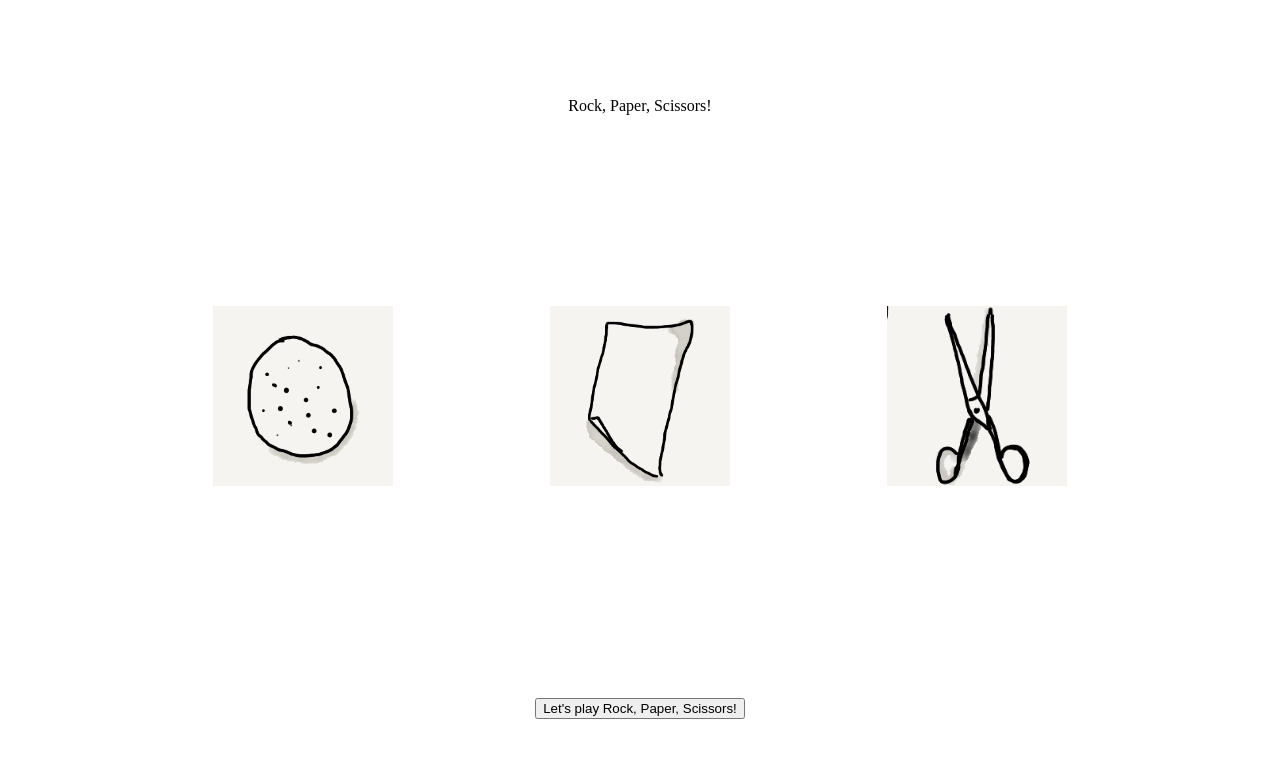
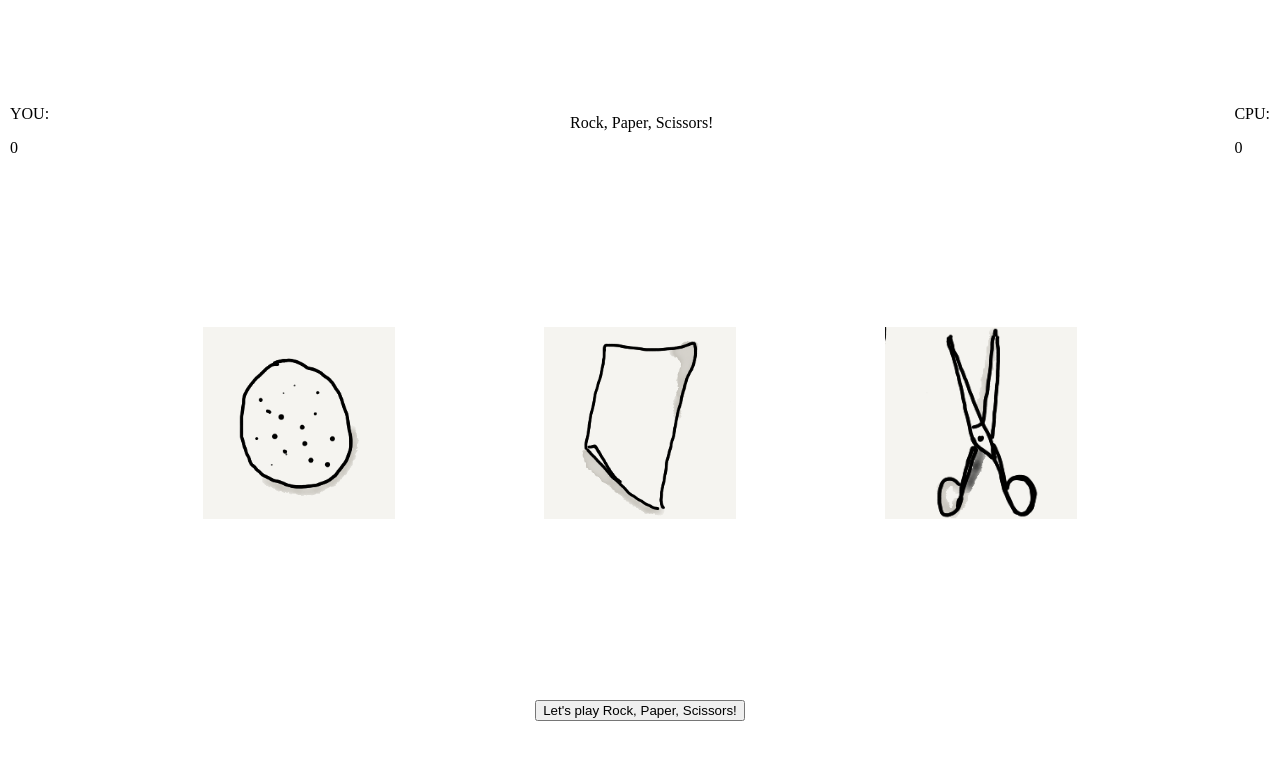
Before and after one commit to laurenskr/rockpaperscissors, a plain HTML site: page index.html in a window 1280 px wide. Drawn offline with Linux system fonts and the light colour scheme.

Commit message:
added scorecounters

```diff
--- a/index.html
+++ b/index.html
@@ -10,7 +10,17 @@
 <body>
 
     <div class="container">
-        <header>Rock, Paper, Scissors!</header>
+        <header>
+            <div class="scores">
+                <p class="name">YOU:</p>
+                <div id="usrScore">0</div>
+            </div>
+            <div id="header">Rock, Paper, Scissors!</div>
+            <div class="scores">
+                <p class="name">CPU:</p>
+                <div id="cpuScore">0</div>
+            </div>
+            </header>
         <div class="images">
             <div class="pick rock"><img id="rock" src="rock.png" alt="rock"></img></div>
             <div class="pick paper"><img id="paper" src="paper.png" alt="paper"></img></div>
--- a/rockpaperscissors.js
+++ b/rockpaperscissors.js
@@ -1,4 +1,5 @@
-let score = 0;
+let userScore = 0;
+let cpuScore = 0;
         //TODO:
         //computer kiest random r p s
         function randomThrow() {
@@ -19,11 +20,11 @@ let score = 0;
                     playRound(userThrow,randomThrow());
                 })
             });
-            //let userThrow = prompt("Rock, paper, scissors? ").toLowerCase();
-            // return userThrow;
         }
         //ronde starten en score toevoegen
         function playRound(userThrow,cpuThrow) {
+            let userScoreCounter = document.getElementById("usrScore");
+            let cpuScoreCounter = document.getElementById("cpuScore");
             const result = document.getElementById("round-result");
             result.innerText = `You play ${userThrow}...
 
@@ -31,17 +32,20 @@ let score = 0;
             if (userThrow === "rock") {
                 switch (cpuThrow) {
                     case "rock":
-                        result.innerText += "\n\n It's a tie!";
+                        result.innerHTML += "\n\n It's a <h3><b>tie!</b></h3>";
                         setTimeout(() => {result.innerText=""}, 1500)
                         //console.log("tie");
                         break
                     case "paper":
                         result.innerText += "\n\n You lose!";
+                        cpuScore += 1;
+                        cpuScoreCounter.innerText = cpuScore;
                         setTimeout(() => {result.innerText=""}, 1500)
                         break
                     case "scissors":
                         result.innerText += "\n\n You Win!";
-                        score += 1;
+                        userScore += 1;
+                        userScoreCounter.innerText = userScore;
                         setTimeout(() => {result.innerText=""}, 1500)
                         break
                 };
@@ -50,7 +54,7 @@ let score = 0;
                 switch (cpuThrow) {
                     case "rock" :
                         result.innerText += "\n\n You Win!";
-                        score += 1;
+                        userScore += 1;
                         break
                     case "paper" :
                         result.innerText += "\n\n It's a tie!";
@@ -66,14 +70,11 @@ let score = 0;
                         break
                     case "paper":
                         result.innerText += "\n\n You Win!";
-                        score += 1;
+                        userScore += 1;
                         break
                     case "scissors" :
                         result.innerText += "\n\n It's a tie!";
                 }
-            }
-            else {
-                alert("Incorrect pick. Shutting down now...")
             }
         }
         //game starten voor vijf rondes
--- a/styles.css
+++ b/styles.css
@@ -1,5 +1,12 @@
 * {
     box-sizing: border-box;
+}
+html, body {
+    height: 100vh;
+    width: 100vw;
+    margin: 0;
+    padding: 0;
+
 }
 .container {
     display: flex;
@@ -7,19 +14,29 @@
     justify-content: space-around;
     align-items: center;
     height: 100vh;
+    margin: 0px;
+}
+header {
+    display: flex;
+    flex-direction: row;
+    justify-content: space-between;
+    align-items: center;
+    width: 100%;
+}
+.scores {
+    display: flex;
+    flex-direction: column;
+    margin:10px;
 }
 .images {
     width: 80%;
     display: flex;
     flex-direction: row;
     justify-content: space-around;
-
-
+    flex-shrink: 2;
 }
 img {
-    padding: 10px;
-    width: 25vh;
-    height: auto;
+    width: 15vw;
 
 }
 .pick {
```
